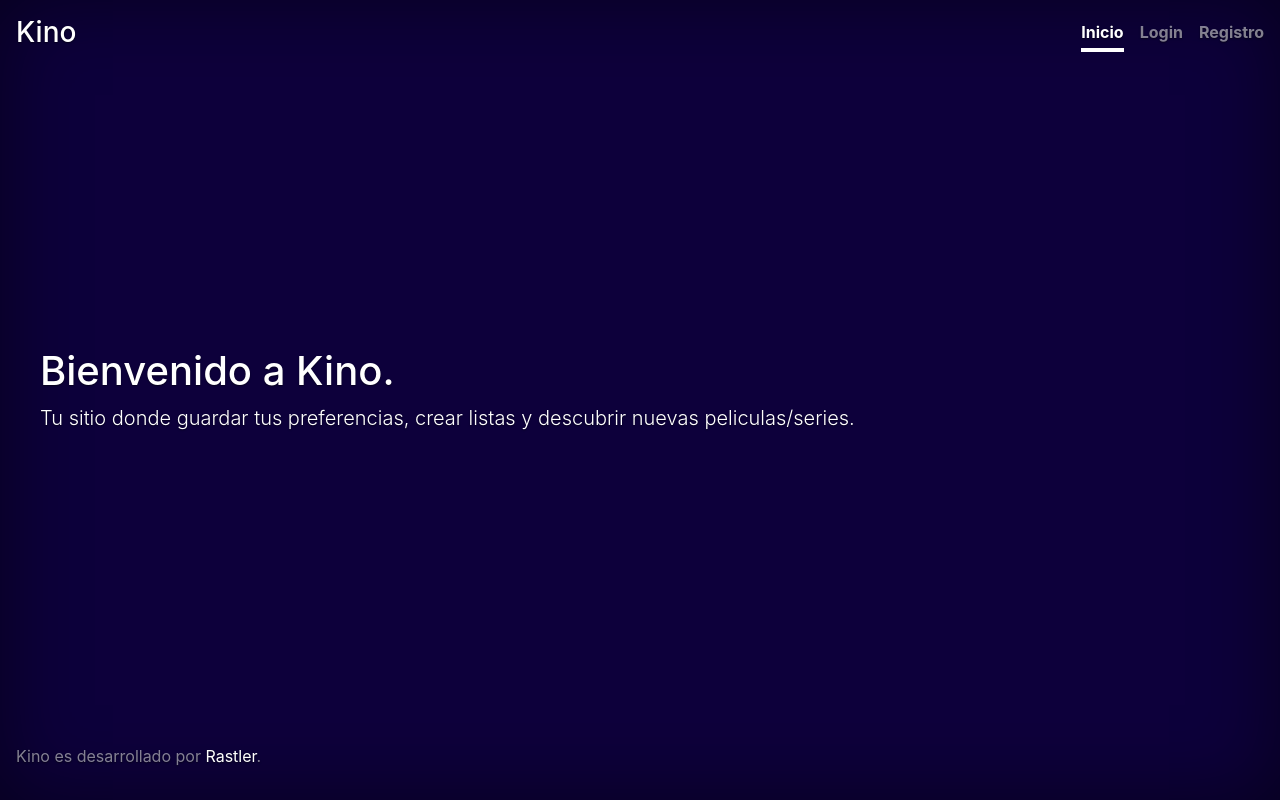
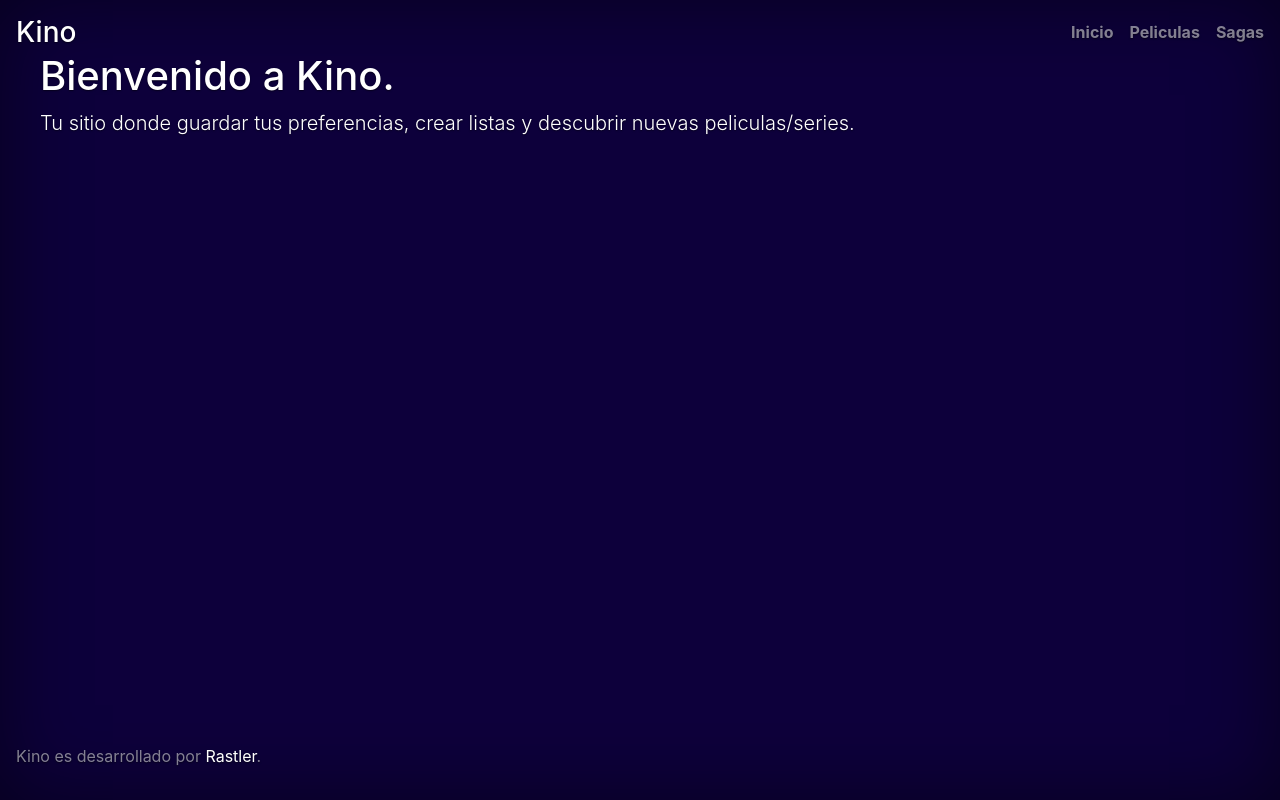
Before and after one commit to ProgramadorViking/kinoclient, an Angular app: page /inicio in a window 1280 px wide. Built offline with nearby package versions, Linux system fonts and the light colour scheme.

Commit message:
Nueva navegacion en cover

```diff
--- a/src/app/app.module.ts
+++ b/src/app/app.module.ts
@@ -19,6 +19,7 @@ import { FilmComponent } from './components/film/film/film.component';
 import { FilmEditComponent } from './components/film/film-edit/film-edit.component';
 import { FilmviewComponent } from './components/film/filmview/filmview.component';
 import { LoadingComponent } from './components/shared/loading/loading.component';
+import { HeaderComponent } from './components/shared/header/header.component';
 
 @NgModule({
   declarations: [
@@ -34,7 +35,8 @@ import { LoadingComponent } from './components/shared/loading/loading.component'
     FilmComponent,
     FilmEditComponent,
     FilmviewComponent,
-    LoadingComponent
+    LoadingComponent,
+    HeaderComponent
   ],
   imports: [
     BrowserModule,
--- a/src/app/components/cover/cover.component.html
+++ b/src/app/components/cover/cover.component.html
@@ -1,14 +1,5 @@
 <div class="cover-container d-flex w-100 h-100 p-3 mx-auto flex-column">
-  <header class="masthead mb-auto">
-    <div class="inner">
-      <h3 class="masthead-brand">Kino</h3>
-      <nav class="nav nav-masthead justify-content-center">
-        <a class="nav-link" routerLinkActive="active" [routerLink]="['../']">Inicio</a>
-        <a class="nav-link" routerLinkActive="active" [routerLink]="['../login']">Login</a>
-        <a class="nav-link" routerLinkActive="active" [routerLink]="['../register']">Registro</a>
-      </nav>
-    </div>
-  </header>
+  <app-header></app-header>
 
   <main role="main" class="inner cover">
     <h1 class="cover-heading">Bienvenido a Kino.</h1>
--- a/src/app/components/login/login.component.html
+++ b/src/app/components/login/login.component.html
@@ -1,15 +1,6 @@
 
 <div class="cover-container d-flex w-100 h-100 p-3 mx-auto flex-column">
-  <header class="masthead mb-auto">
-    <div class="inner">
-      <h3 class="masthead-brand">Kino</h3>
-      <nav class="nav nav-masthead justify-content-center">
-        <a class="nav-link" routerLinkActive="active" [routerLink]="['../inicio']">Inicio</a>
-        <a class="nav-link" routerLinkActive="active" [routerLink]="['../login']">Login</a>
-        <a class="nav-link" routerLinkActive="active" [routerLink]="['../register']">Registro</a>
-      </nav>
-    </div>
-  </header>
+<app-header></app-header>
 
   <main role="main" class="inner cover">
       <div class="login">
--- a/src/app/components/login/login.component.ts
+++ b/src/app/components/login/login.component.ts
@@ -1,6 +1,6 @@
 import { Component, OnInit } from '@angular/core';
 
-import { AuthKinoService } from '../../services/authKino.service';
+import { AuthKinoService } from 'src/app/services/authKino.service';
 
 @Component({
   selector: 'app-login',
--- a/src/app/components/register/register.component.html
+++ b/src/app/components/register/register.component.html
@@ -1,14 +1,5 @@
 <div class="cover-container d-flex w-100 h-100 p-3 mx-auto flex-column">
-  <header class="masthead mb-auto">
-    <div class="inner">
-      <h3 class="masthead-brand">Kino</h3>
-      <nav class="nav nav-masthead justify-content-center">
-        <a class="nav-link" routerLinkActive="active" [routerLink]="['../inicio']">Inicio</a>
-        <a class="nav-link" routerLinkActive="active" [routerLink]="['../login']">Login</a>
-        <a class="nav-link" routerLinkActive="active" [routerLink]="['../register']">Registro</a>
-      </nav>
-    </div>
-  </header>
+  <app-header></app-header>
 
   <main role="main" class="inner cover">
       <div class="login">
--- /dev/null
+++ b/src/app/components/shared/header/header.component.css
@@ -0,0 +1,38 @@
+.masthead {
+    margin-bottom: 2rem;
+  }
+
+  .masthead-brand {
+    margin-bottom: 0;
+  }
+
+  .nav-masthead .nav-link {
+    padding: .25rem 0;
+    font-weight: 700;
+    color: rgba(255, 255, 255, .5);
+    background-color: transparent;
+    border-bottom: .25rem solid transparent;
+  }
+
+  .nav-masthead .nav-link:hover,
+  .nav-masthead .nav-link:focus {
+    border-bottom-color: rgba(255, 255, 255, .25);
+  }
+
+  .nav-masthead .nav-link + .nav-link {
+    margin-left: 1rem;
+  }
+
+  .nav-masthead .active {
+    color: #fff;
+    border-bottom-color: #fff;
+  }
+
+  @media (min-width: 48em) {
+    .masthead-brand {
+      float: left;
+    }
+    .nav-masthead {
+      float: right;
+    }
+  }
--- /dev/null
+++ b/src/app/components/shared/header/header.component.html
@@ -0,0 +1,15 @@
+<header class="masthead mb-auto">
+    <div class="inner">
+      <h3 class="masthead-brand">Kino</h3>
+      <nav class="nav nav-masthead justify-content-center" *ngIf="!auth.login">
+        <a class="nav-link" routerLinkActive="active" [routerLink]="['../']">Inicio</a>
+        <a class="nav-link" routerLinkActive="active" [routerLink]="['../login']">Login</a>
+        <a class="nav-link" routerLinkActive="active" [routerLink]="['../register']">Registro</a>
+      </nav>
+      <nav class="nav nav-masthead justify-content-center" *ngIf="auth.login">
+        <a class="nav-link" routerLinkActive="active" [routerLink]="['../home']">Inicio</a>
+        <a class="nav-link" [routerLink]="['../films']">Peliculas</a>
+        <a class="nav-link" [routerLink]="['../sagas']">Sagas</a>
+      </nav>
+    </div>
+  </header>
--- /dev/null
+++ b/src/app/components/shared/header/header.component.ts
@@ -0,0 +1,17 @@
+import { Component, OnInit } from '@angular/core';
+
+import { AuthKinoService } from 'src/app/services/authKino.service';
+
+@Component({
+  selector: 'app-header',
+  templateUrl: './header.component.html',
+  styleUrls: ['./header.component.css']
+})
+export class HeaderComponent implements OnInit {
+
+  constructor(private auth:AuthKinoService) { }
+
+  ngOnInit() {
+  }
+
+}
--- a/src/app/components/shared/navbar/navbar.component.html
+++ b/src/app/components/shared/navbar/navbar.component.html
@@ -6,10 +6,13 @@
   <div class="collapse navbar-collapse" id="navbarNavAltMarkup">
     <ul class="navbar-nav">
       <li class="nav-item" routerLinkActive="active">
-        <a class="nav-link" [routerLink]="['/home']">Home</a>
+        <a class="nav-link" [routerLink]="['/home']">Inicio</a>
       </li>
       <li class="nav-item" routerLinkActive="active">
-        <a class="nav-link" [routerLink]="['/films']">Films</a>
+        <a class="nav-link" [routerLink]="['/films']">Peliculas</a>
+      </li>
+      <li class="nav-item" routerLinkActive="active">
+        <a class="nav-link" [routerLink]="['/sagas']">Sagas</a>
       </li>
       <!--
       <li class="nav-item" routerLinkActive="active">
```
Also changed, not shown: 8 other files (tests, documents, lock files or other folders).
